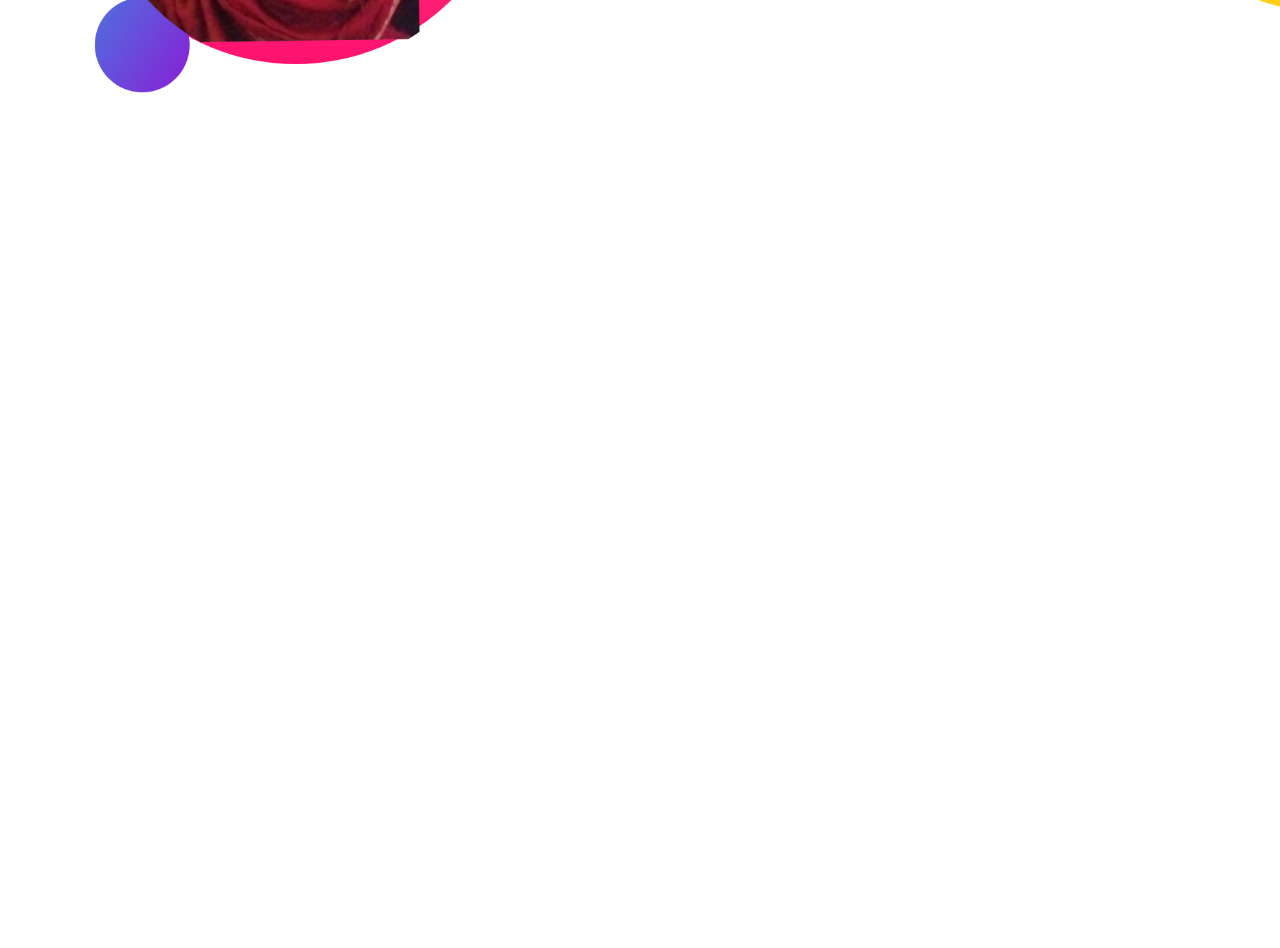
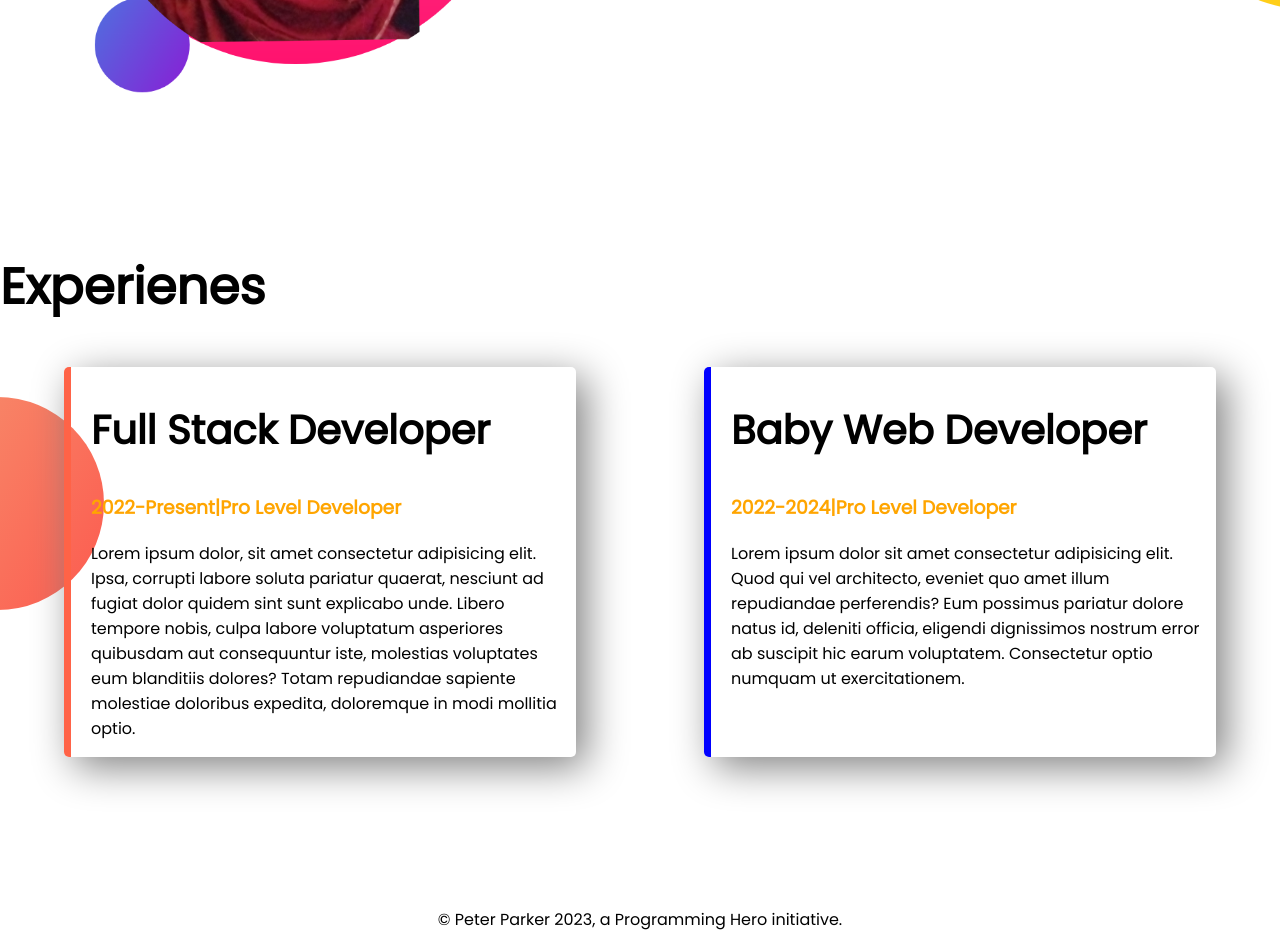
Before and after one commit to SheuliAkterShathy/developer-portfolio, a plain HTML site: page index.html in a window 1280 px wide. Shown: the part 1024-1972 px from the top of the page. Before the commit the page ends 1274 px from the top, so only its background shows below. Drawn offline with Linux system fonts and the light colour scheme; a web font is replaced by a local one.

Commit message:
portfolio

```diff
--- a/index.html
+++ b/index.html
@@ -12,7 +12,7 @@
 </head>
 <body>
 
-    <section class="top-banner">
+    <section class="top-banner flexible-container">
 
     <div class="half-width">
 
@@ -29,7 +29,9 @@
                 <img src="images/sz.png" alt="">
             </div>
     </section>
-<section class="dream-big">
+
+
+<section class="dream-big flexible-container">
 <div class="half-width">
     <img src="showOff/my-bg2.png" alt="">
 </div>
@@ -44,5 +46,29 @@
 </section>
 
 
+<section class="experience-area">
+<h1>
+    Experienes
+</h1>
+
+<div class="flexible-container">
+    <div id="fs-deeveloper"class="experience-item">
+   <h2>Full Stack Developer</h2>
+   <h3 class="orange">2022-Present|Pro Level Developer</h3>
+   <p>Lorem ipsum dolor, sit amet consectetur adipisicing elit. Ipsa, corrupti labore soluta pariatur quaerat, nesciunt ad fugiat dolor quidem sint sunt explicabo unde. Libero tempore nobis, culpa labore voluptatum asperiores quibusdam aut consequuntur iste, molestias voluptates eum blanditiis dolores? Totam repudiandae sapiente molestiae doloribus expedita, doloremque in modi mollitia optio.</p>
+    </div>
+
+    <div id="bw-developer" class="experience-item">
+    <h2>Baby Web Developer</h2>
+    <h3 class="orange">2022-2024|Pro Level Developer</h3>
+    <p>Lorem ipsum dolor sit amet consectetur adipisicing elit. Quod qui vel architecto, eveniet quo amet illum repudiandae perferendis? Eum possimus pariatur dolore natus id, deleniti officia, eligendi dignissimos nostrum error ab suscipit hic earum voluptatem. Consectetur optio numquam ut exercitationem.</p>
+    </div>
+</div>
+
+</section>
 </body>
+
+<footer>
+    <p>© Peter Parker 2023, a Programming Hero initiative.</p>
+</footer>
 </html>
--- a/style.css
+++ b/style.css
@@ -5,10 +5,13 @@ body{
 h1{
     font-size:50px;
 }
+h2{
+    font-size: 40px;
+}
 .orange{
     color:orange;
 }
-section{
+.flexible-container{
     display: flex;
     margin-bottom: 150px;
 }
@@ -36,3 +39,25 @@ section{
     background-repeat: no-repeat;
     background-position: right;
 }
+.experience-area{
+    background-image:url(images/exp-bg.png) ;
+    background-repeat: no-repeat;
+    background-position: left;
+}
+.experience-item{
+    padding-left: 20px;
+    width: 80%;
+    margin-left: 5%;
+    margin-right: 5%;
+    box-shadow: 10px 10px 40px gray;
+    border-radius: 5px;
+}
+#fs-deeveloper{
+    border-left: 7px solid tomato;
+}
+#bw-developer{
+    border-left: 7px solid blue;
+}
+footer p{
+    text-align: center;
+}
```
